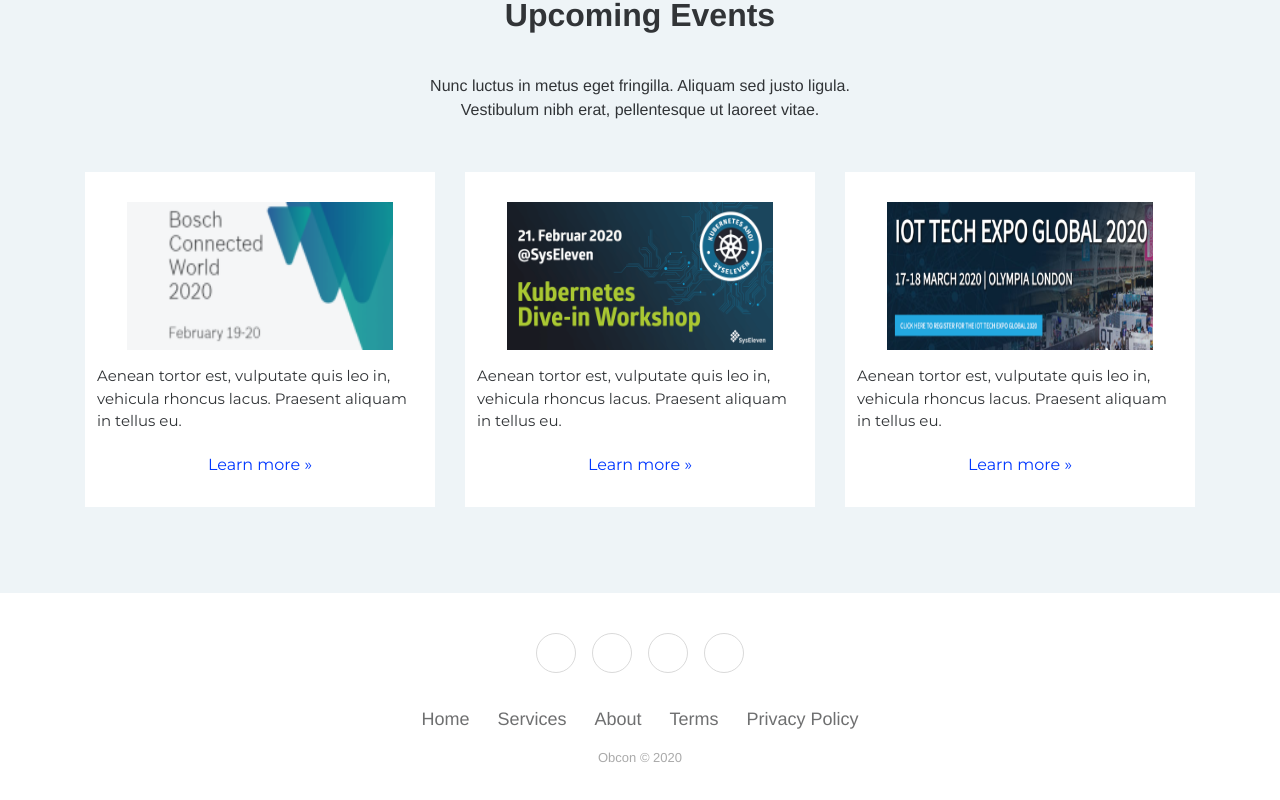
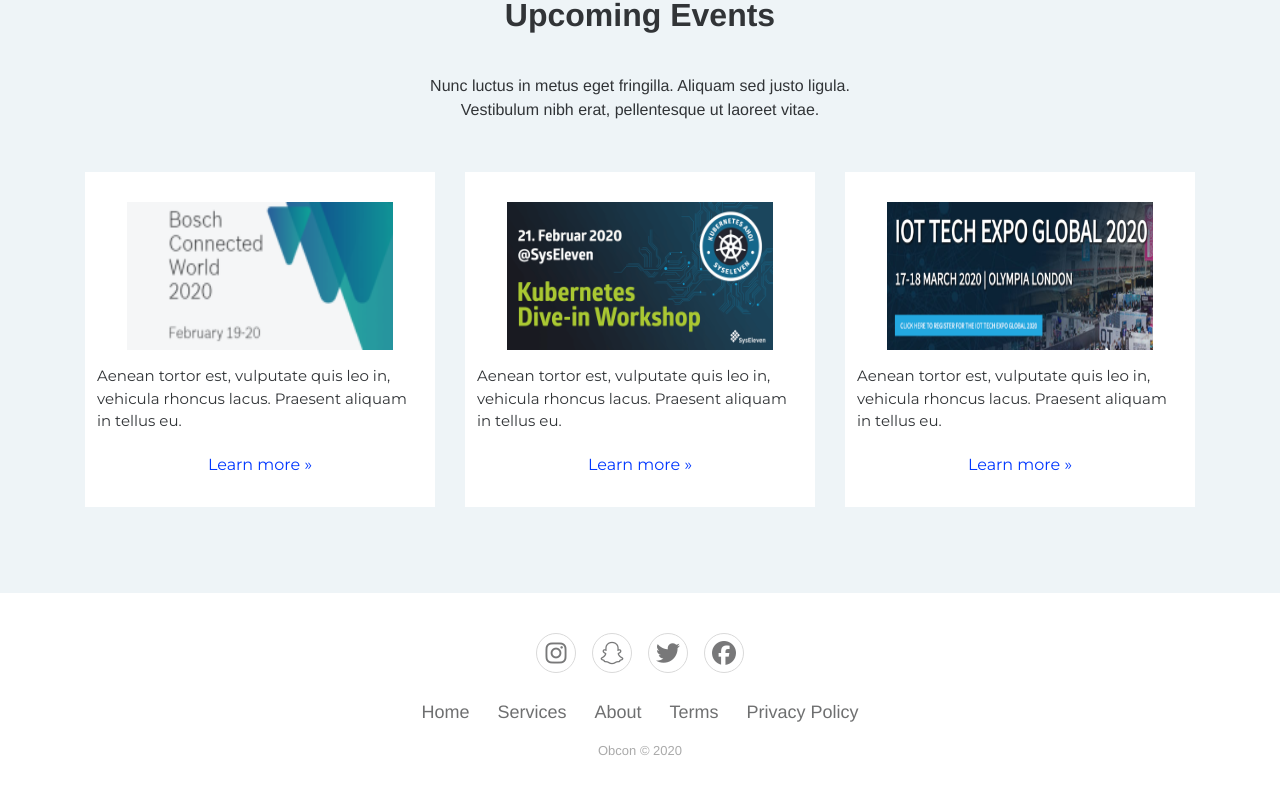
Before and after one commit to JoerKul/explor, a Vue app: page / in a window 1280 px wide. Shown: the part 1071-1871 px from the top of the page. Built offline with nearby package versions, Linux system fonts and the light colour scheme.

Commit message:
change icon css class

```diff
--- a/public/index.html
+++ b/public/index.html
@@ -4,7 +4,7 @@
     <meta charset="utf-8" />
     <meta http-equiv="X-UA-Compatible" content="IE=edge" />
     <meta name="viewport" content="width=device-width,initial-scale=1.0" />
-    <meta name="Description" content="Put your description here.">
+    <meta name="Description" content="Put your description here." />
     <link rel="icon" href="<%= BASE_URL %>favicon.ico" />
     <link
       rel="stylesheet"
@@ -20,24 +20,10 @@
     />
     <link
       rel="stylesheet"
-      href="https://stackpath.bootstrapcdn.com/bootstrap/4.3.1/css/bootstrap.min.css"
-      integrity="sha384-ggOyR0iXCbMQv3Xipma34MD+dH/1fQ784/j6cY/iJTQUOhcWr7x9JvoRxT2MZw1T"
+      href="https://stackpath.bootstrapcdn.com/bootstrap/4.4.1/css/bootstrap.min.css"
+      integrity="sha384-Vkoo8x4CGsO3+Hhxv8T/Q5PaXtkKtu6ug5TOeNV6gBiFeWPGFN9MuhOf23Q9Ifjh"
       crossorigin="anonymous"
     />
-    <title><%= htmlWebpackPlugin.options.title %></title>
-  </head>
-  <body>
-    <noscript>
-      <strong
-        >We're sorry but <%= htmlWebpackPlugin.options.title %> doesn't work
-        properly without JavaScript enabled. Please enable it to
-        continue.</strong
-      >
-    </noscript>
-
-    <div id="app"></div>
-    <!-- built files will be auto injected-->
-
     <script
       src="https://code.jquery.com/jquery-3.2.1.slim.min.js"
       integrity="sha384-KJ3o2DKtIkvYIK3UENzmM7KCkRr/rE9/Qpg6aAZGJwFDMVNA/GpGFF93hXpG5KkN"
@@ -53,5 +39,19 @@
       integrity="sha384-JZR6Spejh4U02d8jOt6vLEHfe/JQGiRRSQQxSfFWpi1MquVdAyjUar5+76PVCmYl"
       crossorigin="anonymous"
     ></script>
+    <script src="https://kit.fontawesome.com/b0ecc74fe9.js" crossorigin="anonymous"></script>
+  </script>
+    <title><%= htmlWebpackPlugin.options.title %></title>
+  </head>
+  <body>
+    <noscript>
+      <strong
+        >We're sorry but <%= htmlWebpackPlugin.options.title %> doesn't work
+        properly without JavaScript enabled. Please enable it to
+        continue.</strong
+      >
+    </noscript>
+    <div id="app"></div>
+    <!-- built files will be auto injected-->
   </body>
 </html>
--- a/src/components/Footer.vue
+++ b/src/components/Footer.vue
@@ -2,10 +2,10 @@
   <div class="footer-basic">
     <footer>
       <div class="social">
-        <a href="#"><i class="icon ion-social-instagram"></i></a
-        ><a href="#"><i class="icon ion-social-snapchat"></i></a
-        ><a href="#"><i class="icon ion-social-twitter"></i></a
-        ><a href="#"><i class="icon ion-social-facebook"></i></a>
+        <a href="#"><i class="fab fa-instagram"></i></a>
+        <a href="#"><i class="fab fa-snapchat"></i></a>
+        <a href="#"><i class="fab fa-twitter"></i></a>
+        <a href="#"><i class="fab fa-facebook"></i></a>
       </div>
       <ul class="list-inline">
         <li class="list-inline-item"><a href="#">Home</a></li>
```
